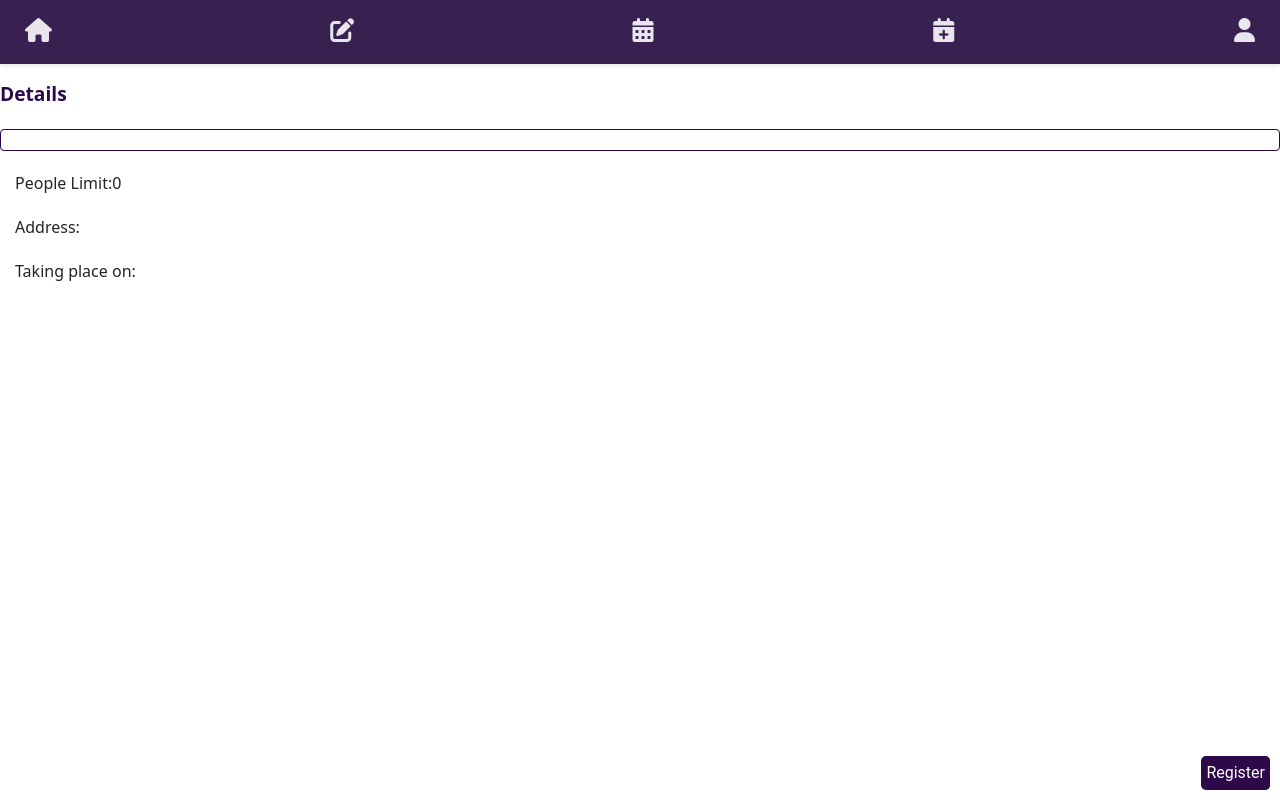
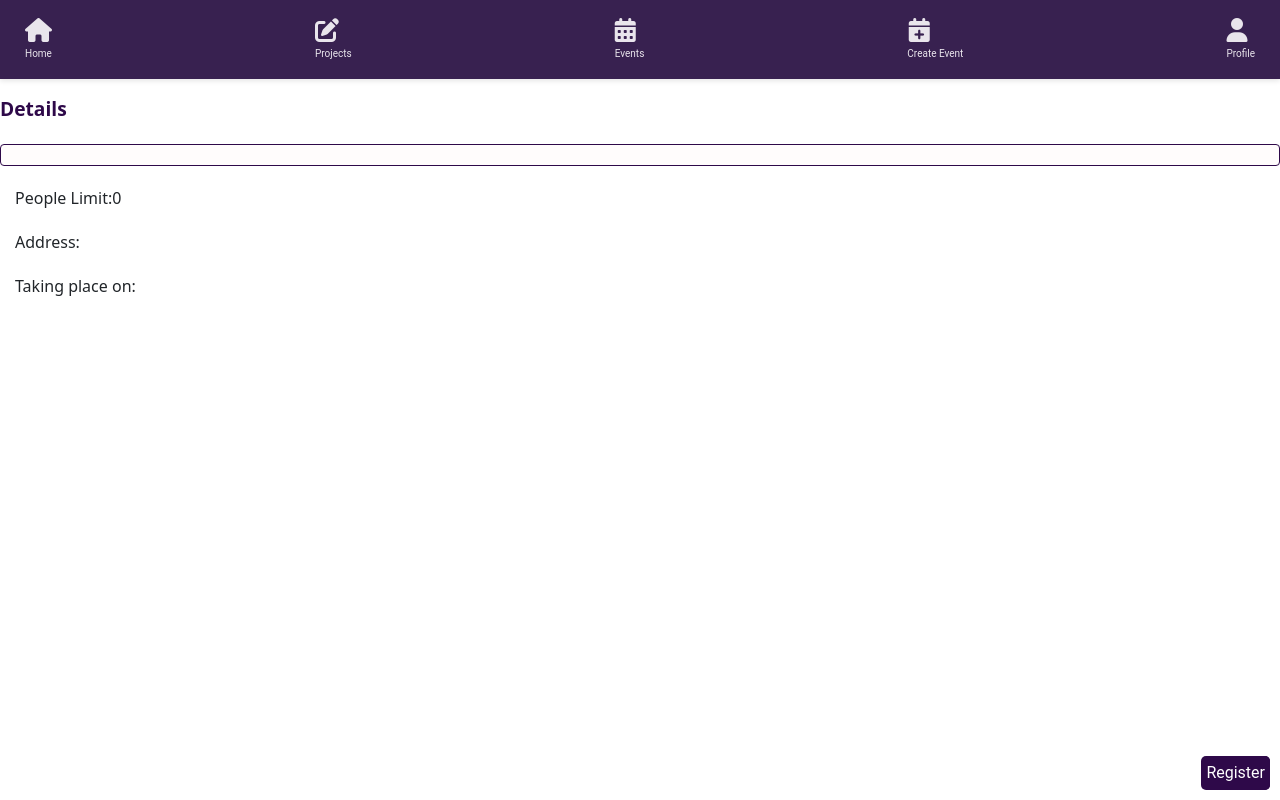
Before and after one commit to Jason720r/OurCode-Client, a React app: page /single_event/1 in a window 1280 px wide. Built offline with nearby package versions, Linux system fonts and the light colour scheme; no server answers; a web font is replaced by a local one.

Commit message:
additional_styling

```diff
--- a/src/components/event/SingleEvent.js
+++ b/src/components/event/SingleEvent.js
@@ -10,6 +10,7 @@ export const SingleEvent = () => {
     const [event, setSingleEvent] = useState({
         name: "",
         organizer: 0,
+        type: 0,
         description: "",
         number_of_people: 0,
         location: "",
@@ -20,7 +21,8 @@ export const SingleEvent = () => {
     .then(event => {
         setSingleEvent({
             name: event.name,
-            organizer: event.organizer.user,
+            organizer: event.organizer.user.username,
+            type: event.type.label,
             description: event.description,
             number_of_people: event.number_of_people,
             location: event.location,
--- a/src/components/nav/NavBar.css
+++ b/src/components/nav/NavBar.css
@@ -66,3 +66,22 @@
 .nav-item:nth-last-child(-n+2):hover {
     background-color: #2e0949;
 }
+
+.home {
+    font-size: 10px;
+}
+.project_nav {
+    font-size: 10px;
+}
+
+.event_nav {
+    font-size: 10px;
+}
+
+.event_create {
+    font-size: 10px;
+}
+
+.profile_nav {
+    font-size: 10px;
+}
--- a/src/components/nav/NavBar.js
+++ b/src/components/nav/NavBar.js
@@ -9,30 +9,35 @@ export const NavBar = () => {
             <li className="navbar__item">
             <Link className="nav-link" to="/latest-news/">
             <i className="fas fa-home"></i>
+            <div className="home">Home</div>
             <span></span>
         </Link>
             </li>
             <li className="navbar__item">
             <Link className="nav-link" to="/projects">
             <i className="fas fa-edit"></i>
+            <div className="project_nav">Projects</div>
             <span></span>
         </Link>
             </li>
             <li className="navbar__item">
             <Link className="nav-link" to="/events">
             <i className="fas fa-calendar-alt"></i>
+            <div className="event_nav"> Events </div>
             <span></span>
         </Link>
         </li>
             <li className="navbar__item">
                 <Link className="nav-link" to="/event_form">
             <i className="fas fa-calendar-plus"></i>
+            <div className="event_create"> Create Event </div>
             <span></span>
         </Link>
 
             </li>
             <li className="navbar__item">
                 <Link className="nav-link" to="/profile/:userId"><i className="fas fa-user"></i>
+                <div className="profile_nav">Profile</div>
                 <span></span>
                 </Link>
 
```
